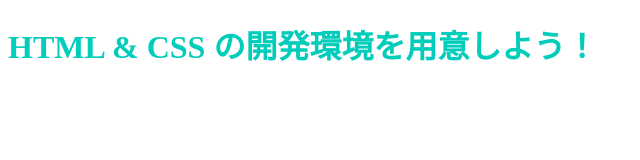
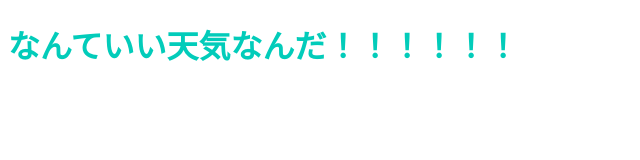
Before and after one commit to taiyakiiii/taiyakiiii.github.io, a plain HTML site: page index.html in a window 1280 px wide. Shown: the whole page, without its empty margins (0-640 px from the left). Drawn offline with Linux system fonts and the light colour scheme.

Commit message:
Update index.html

```diff
--- a/index.html
+++ b/index.html
@@ -7,6 +7,6 @@
 
   </head>
   <body>
-    <h1 class="title">HTML & CSS の開発環境を用意しよう！</h1>
+    <h1 class="title">なんていい天気なんだ！！！！！！</h1>
   </body>
 </html>
```
